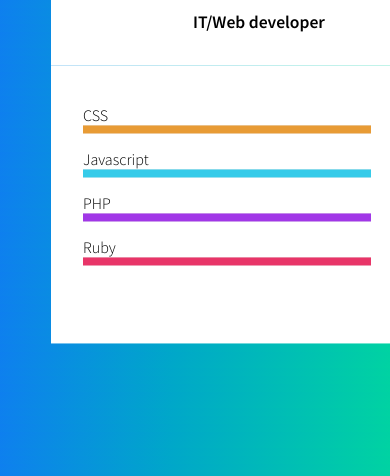
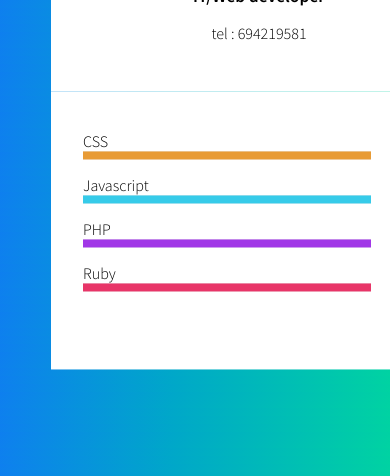
Before and after one commit to yvankamdem/my-vcard, a plain HTML site: page index.html in a window 390 px wide. Shown: the part 368-844 px from the top of the page. Drawn offline with Linux system fonts and the light colour scheme.

Commit message:
Numéro de telephone

```diff
--- a/index.html
+++ b/index.html
@@ -17,6 +17,7 @@
 
             <h1 class="name">Yvan Fresnel</h1>
             <h3 class="title">IT/Web developer</h3>
+            <p> tel : 694219581</p>
           </figcaption>
         </figure>
 
```
